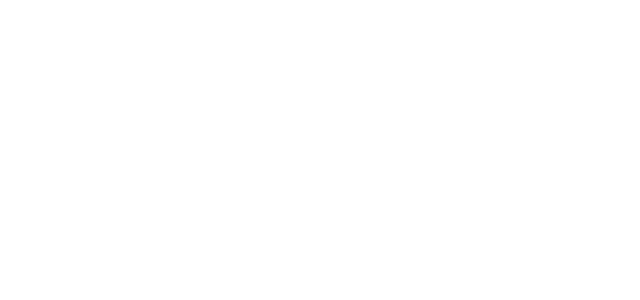
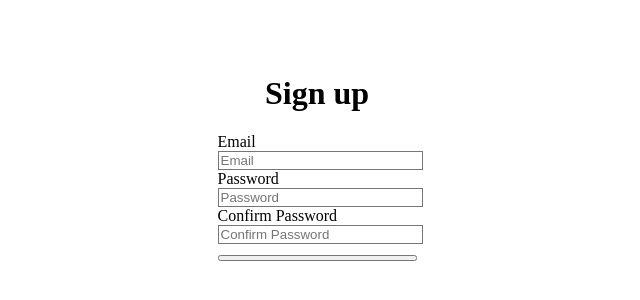
Before and after one commit to enaburekhan/agri-ndvi-frontend, a React (Vite) app: page /users in a window 1280 px wide. Before the commit this address had no page. Shown: the part 250-550 px from the top of the page, without its empty margins (323-963 px from the left). Built offline with nearby package versions, Linux system fonts and the light colour scheme.

Commit message:
Update signup and login

```diff
--- /dev/null
+++ b/eslint.config.ts
@@ -0,0 +1,11 @@
+import js from "@eslint/js";
+import globals from "globals";
+import tseslint from "typescript-eslint";
+import pluginReact from "eslint-plugin-react";
+import { defineConfig } from "eslint/config";
+
+export default defineConfig([
+  { files: ["**/*.{js,mjs,cjs,ts,mts,cts,jsx,tsx}"], plugins: { js }, extends: ["js/recommended"], languageOptions: { globals: globals.browser } },
+  tseslint.configs.recommended,
+  pluginReact.configs.flat.recommended,
+]);
--- a/package.json
+++ b/package.json
@@ -24,8 +24,12 @@
     "@types/node": "^24.6.0",
     "@types/react": "^19.1.16",
     "@types/react-dom": "^19.1.9",
+    "@typescript-eslint/eslint-plugin": "^8.46.4",
+    "@typescript-eslint/parser": "^8.46.4",
     "@vitejs/plugin-react": "^5.0.4",
     "eslint": "^9.36.0",
+    "eslint-plugin-jsx-a11y": "^6.10.2",
+    "eslint-plugin-react": "^7.37.5",
     "eslint-plugin-react-hooks": "^5.2.0",
     "eslint-plugin-react-refresh": "^0.4.22",
     "globals": "^16.4.0",
--- a/src/App.tsx
+++ b/src/App.tsx
@@ -1,6 +1,7 @@
 import { BrowserRouter, Route, Routes } from 'react-router-dom'
 import LoginPage from './features/auth/LoginPage'
-// import Dashboard from '/.pages/Dashboard'
+import SignupPage from './features/auth/SignupPage'
+import Dashboard from './pages/Dashboard'
 
 
 function App() {
@@ -8,8 +9,9 @@ function App() {
   return (
     <BrowserRouter>
       <Routes>
-         <Route path='/' element={<LoginPage />} />
-         {/* <Route path='/dashboard' element={<Dashboard />} /> */}
+         <Route path='/users/sign-in' element={<LoginPage />} />
+         <Route path='/users' element={<SignupPage />} />
+         <Route path='/' element={<Dashboard />} />
       </Routes>
 
     </BrowserRouter>
--- a/src/app/api.ts
+++ b/src/app/api.ts
@@ -1,11 +1,12 @@
 import { createApi, fetchBaseQuery } from "@reduxjs/toolkit/query/react";
+import type { RootState } from "./store";
 
 export const api = createApi({
     reducerPath: "api",
     baseQuery: fetchBaseQuery({
         baseUrl: "http://[::1]:3000/api/v1",
         prepareHeaders: (headers, { getState }) => {
-            const token = (getState() as any).auth?.token;
+            const token = (getState() as RootState).auth?.token;
             if (token) headers.set("Authorization", `Bearer ${token}`);
             return headers;
         },
--- a/src/app/store.ts
+++ b/src/app/store.ts
@@ -1,6 +1,6 @@
 import { configureStore } from "@reduxjs/toolkit";
 import { api } from "./api";
-import { authReducer } from "../features/auth";
+import authReducer  from "../features/auth/authSlice";
 
 export const store = configureStore({
     reducer: {
--- a/src/features/auth/LoginPage.tsx
+++ b/src/features/auth/LoginPage.tsx
@@ -28,9 +28,12 @@ const LoginPage: React.FC = () => {
         { setSubmitting }: FormikHelpers<LoginValues>
     ) => {
         try{
-            const data = await login(values).unwrap();
+            const data = await login({
+                email: values.email,
+                password: values.password
+            }).unwrap();
             dispatch(setCredentials(data));
-            window.location.href = "/dashboard";
+            window.location.href = "/";
         } catch (err) {
             console.error("Login failed", err);
         } finally {
--- a/src/features/auth/SignupPage.tsx
+++ b/src/features/auth/SignupPage.tsx
@@ -19,8 +19,8 @@ const SignupSchema = Yup.object({
       .min(6, "Password must be at least 6 characters")
       .required("Password is required"),
     password_confirmation: Yup.string()
-      .min(6, "Password must be at least 6 characters")
-      .required("Pasword is required"),
+      .oneOf([Yup.ref("password")], "Password must match")
+      .required("Pasword confirmation is required"),
 
 })
 
@@ -34,9 +34,13 @@ const SignupPage: React.FC = () => {
     { setSubmitting }: FormikHelpers<SignupValues>
   ) => {
     try {
-        const data = await signup(values).unwrap();
+        const data = await signup({
+            email: values.email,
+            password: values.password,
+            password_confirmation: values.password_confirmation,
+        }).unwrap();
         dispatch(setCredentials(data));
-        window.location.href = "/dashboard";
+        window.location.href = "/";
     } catch (err) {
         console.error("Signup failed", err);
     } finally {
--- a/src/features/auth/authApi.ts
+++ b/src/features/auth/authApi.ts
@@ -10,20 +10,24 @@ interface LoginRequest {
     password: string;
 }
 
+interface SignupRequest extends LoginRequest {
+    password_confirmation: string;
+}
+
 export const authApi = api.injectEndpoints({
     endpoints: (builder) => ({
         login: builder.mutation<LoginResponse, LoginRequest>({
-            query: (body) => ({
+            query: (credentials) => ({
                 url: "/users/sign_in",
                 method: "POST",
-                body,
+                body: { user: credentials }
             }),
         }),
-        signup: builder.mutation<LoginResponse, LoginRequest>({
-            query: (body) => ({
+        signup: builder.mutation<LoginResponse, SignupRequest>({
+            query: (credentials) => ({
                 url: "/users",
                 method: "POST",
-                body,
+                body: { user: credentials }
             }),
         }),
     }),
```
Also changed, not shown: 1 other file (tests, documents, lock files or other folders).
